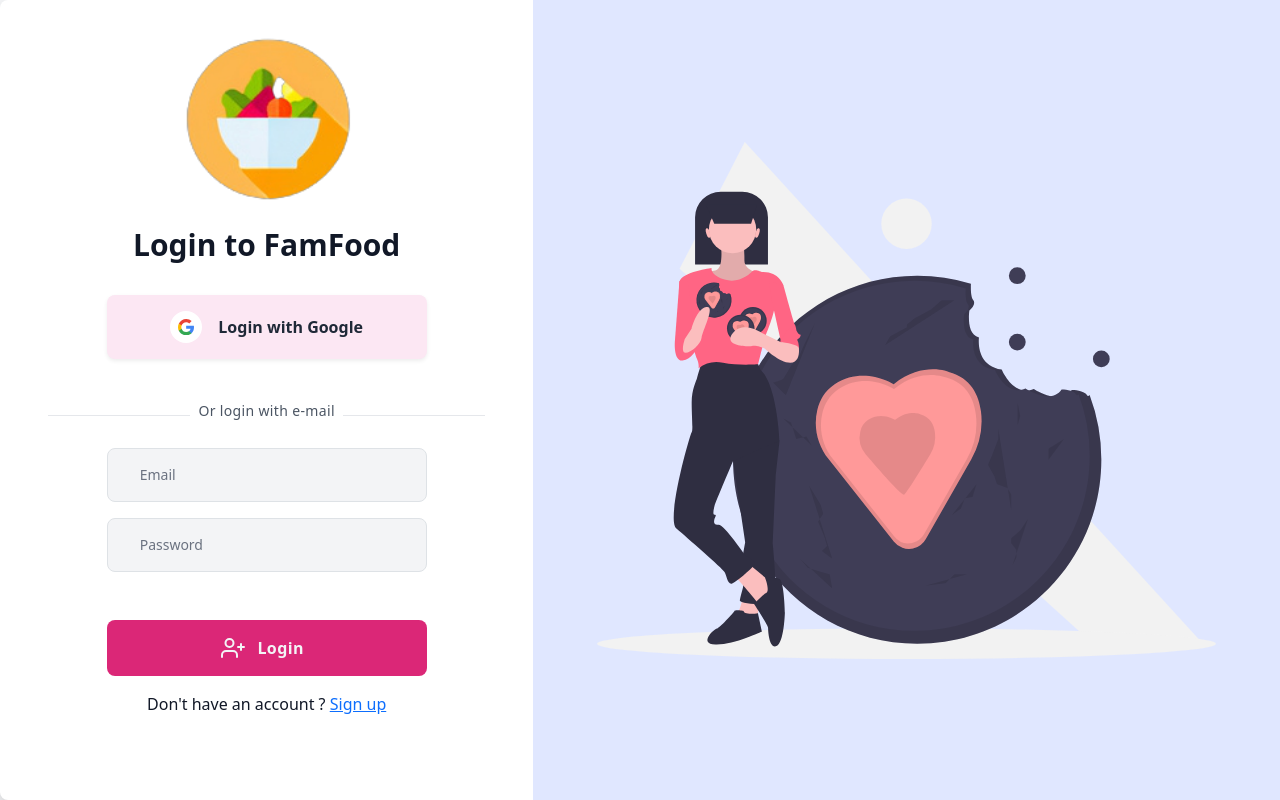
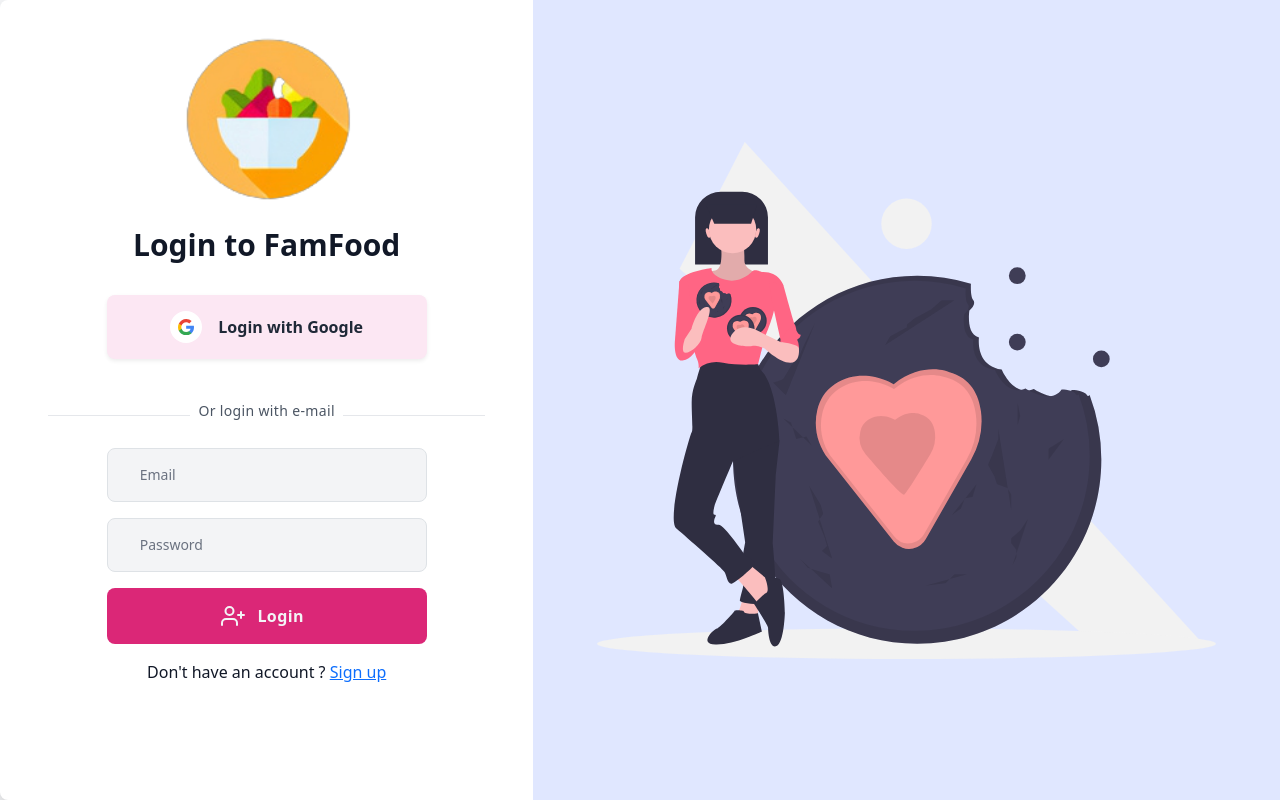
Before and after one commit to Preetishx77/famfood-partner, a React (Create React App) app: page /login in a window 1280 px wide. Built offline with nearby package versions, Linux system fonts and the light colour scheme.

Commit message:
Update Login.js

```diff
--- a/src/components/Login.js
+++ b/src/components/Login.js
@@ -102,7 +102,7 @@
 
               <button
               onClick={login}
-                class="mt-5 tracking-wide font-semibold bg-pink-600 text-gray-100 w-full py-3 rounded-lg hover:bg-pink-700 transition-all duration-300 ease-in-out flex items-center justify-center focus:shadow-outline focus:outline-none"
+                class="mt-3 tracking-wide font-semibold bg-pink-600 text-gray-100 w-full py-3 rounded-lg hover:bg-pink-700 transition-all duration-300 ease-in-out flex items-center justify-center focus:shadow-outline focus:outline-none"
               >
                 <svg
                   class="w-6 h-6 -ml-2"
```
